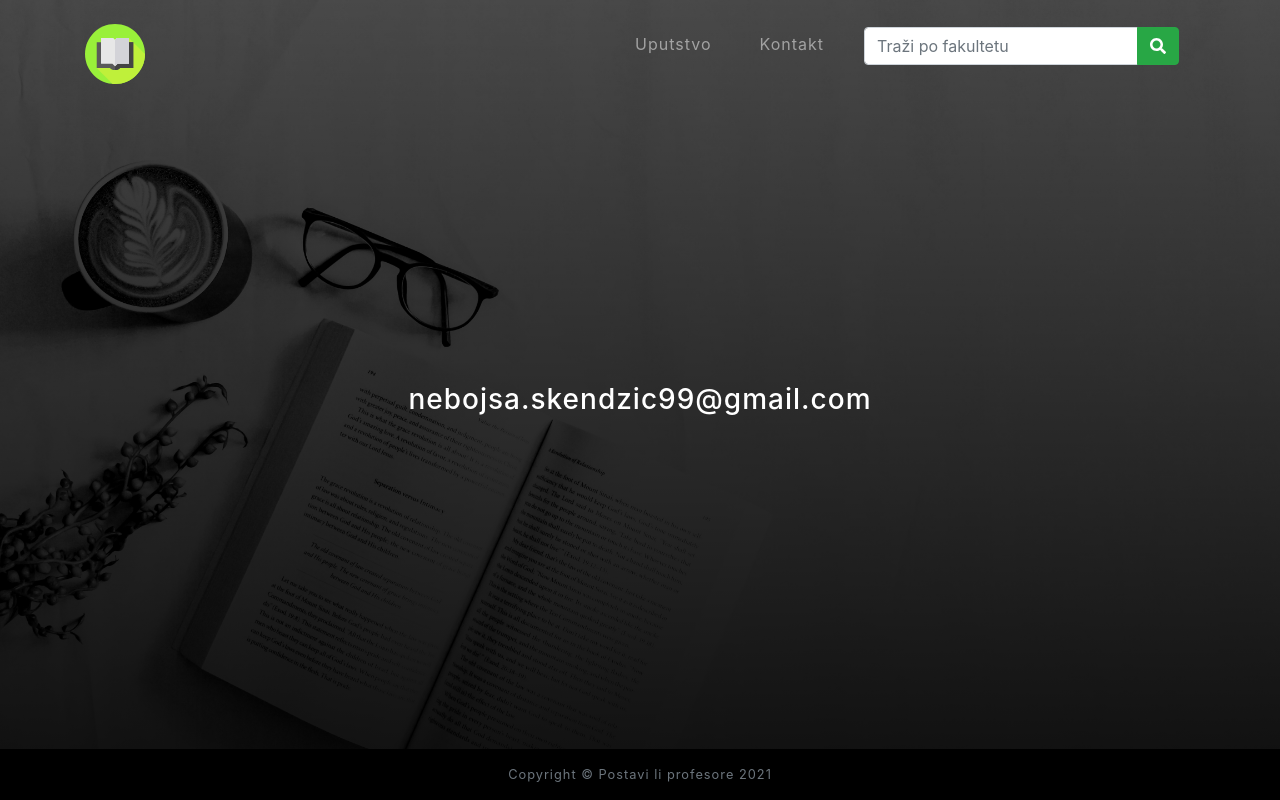
After one commit to nebojsa-skendzic/postaviliprofesore.me, a Django app: page /kontakt/ in a window 1280 px wide. The commit adds this page. Run offline with Django 3.2, Linux system fonts and the light colour scheme; data that the repository does not hold is empty; parts of the project's set-up code (start-up, migrations or seed data) failed here and were passed over; some libraries are stand-ins or nearby versions.

Commit message:
kontakt added

```diff
--- a/postaviliprofesore/mainapp/templates/mainapp/base.html
+++ b/postaviliprofesore/mainapp/templates/mainapp/base.html
@@ -55,7 +55,7 @@
             <div class="collapse navbar-collapse" id="navbarResponsive">
                 <ul class="navbar-nav ml-auto">
                     <li class="nav-item"><a class="nav-link js-scroll-trigger" href="{% url 'uputstvo' %}">Uputstvo</a></li>
-                    <li class="nav-item"><a class="nav-link js-scroll-trigger" href="#">Kontakt</a></li>
+                    <li class="nav-item"><a class="nav-link js-scroll-trigger" href="{% url 'kontakt' %}">Kontakt</a></li>
                     <li class="nav-item" style='display: block; padding: 1.7rem 1rem;'>
                       <form class="form-inline my-2 my-sm-0" action="{% url 'searchResult' %}" method="get">
                         <datalist id="autocomplete"></datalist>
--- /dev/null
+++ b/postaviliprofesore/mainapp/templates/mainapp/kontakt.html
@@ -0,0 +1,11 @@
+{% extends 'mainapp/base.html' %}
+
+<head>{% load static %}</head>
+
+{% block content %}
+
+<div class="mx-auto text-center">
+    <a class="h3 text-white mx-auto mt-2 mb-5" href = "mailto: nebojsa.skendzic99@gmail.com">nebojsa.skendzic99@gmail.com</a>
+</div>
+
+{% endblock content %}
--- a/postaviliprofesore/mainapp/urls.py
+++ b/postaviliprofesore/mainapp/urls.py
@@ -3,6 +3,7 @@ from . import views
 
 urlpatterns = [
     path('', views.index, name='index'),
+    path('kontakt/', views.kontakt, name='kontakt'),
     path('napravi-svoj/', views.napravisvoj, name='napraviSvoj'),
     path('uputstvo/', views.uputstvo, name='uputstvo'),
     path('api/', views.apiView, name='apiView'),
--- a/postaviliprofesore/mainapp/views.py
+++ b/postaviliprofesore/mainapp/views.py
@@ -32,6 +32,10 @@ def searchResult(request):
 def index(request):
 
     return render(request, "mainapp/index.html")
+
+def kontakt(request):
+
+    return render(request, "mainapp/kontakt.html")
 
 
 def test(request):
```
